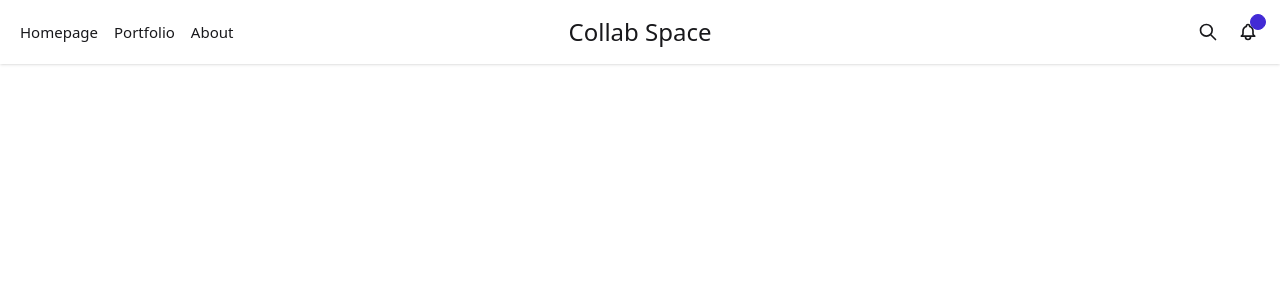
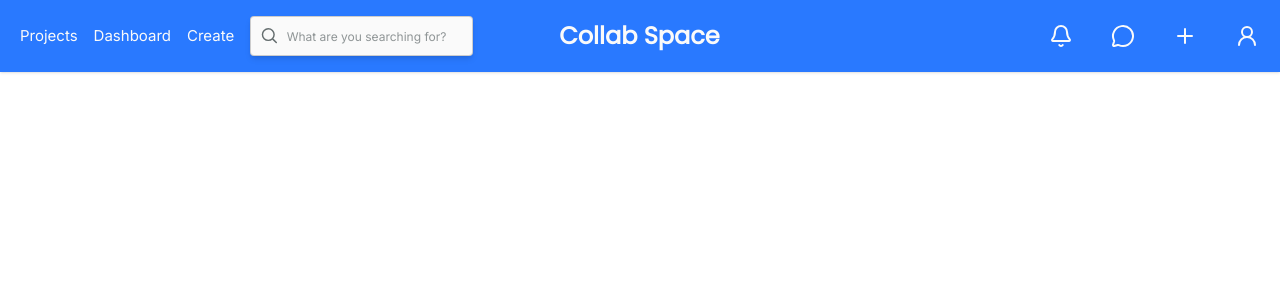
Before and after one commit to BK-Bagchi/collab-space, a React (Vite) app: page / in a window 1280 px wide. Shown: the top 300 px of the page. Built offline with nearby package versions, Linux system fonts and the light colour scheme.

Commit message:
Navbar section markup done

```diff
--- a/index.html
+++ b/index.html
@@ -2,11 +2,20 @@
 <html lang="en">
   <head>
     <meta charset="UTF-8" />
-    <link
-      rel="icon"
-      type="image/svg+xml"
-      href="./src/assets/Collab_Space_icon.png"
-    />
+    <!-- Logo Font: Poppins -->
+    <!-- prettier-ignore -->
+    <link href="https://fonts.googleapis.com/css2?family=Poppins&display=swap" rel="stylesheet">
+
+    <!-- Headings Font: Montserrat -->
+    <!-- prettier-ignore -->
+    <link href="https://fonts.googleapis.com/css2?family=Montserrat&display=swap" rel="stylesheet">
+
+    <!-- Body Font: Inter -->
+    <!-- prettier-ignore -->
+    <link href="https://fonts.googleapis.com/css2?family=Inter&display=swap" rel="stylesheet">
+
+    <!-- prettier-ignore -->
+    <link rel="icon" type="image/svg+xml" href="./src/assets/Collab_Space_icon.png"  />
     <meta name="viewport" content="width=device-width, initial-scale=1.0" />
     <title>Collab Space</title>
   </head>
--- a/package.json
+++ b/package.json
@@ -12,6 +12,7 @@
   "dependencies": {
     "@tailwindcss/vite": "^4.1.14",
     "axios": "^1.12.2",
+    "lucide-react": "^0.545.0",
     "react": "^19.1.1",
     "react-dom": "^19.1.1",
     "tailwindcss": "^4.1.14"
--- a/src/components/shared/Navbar/Navbar.jsx
+++ b/src/components/shared/Navbar/Navbar.jsx
@@ -1,89 +1,72 @@
-import React from "react";
-import Li from "./Li.jsx";
+import React, { useEffect, useState } from "react";
+import PublicList from "./PublicList.jsx";
 import projectName from "../../../utils/getProjectName.js";
+import PrivateList from "./PrivateList.jsx";
+import PrivateBtn from "./PrivateBtn.jsx";
+import PublicBtn from "./PublicBtn.jsx";
 
-const navbar = () => {
+const Navbar = () => {
+  const [loggedIn, setLoggedIn] = useState(false);
+  useEffect(() => {
+    setLoggedIn(true);
+  }, []);
+
   return (
-    <div className="navbar bg-base-100 shadow-sm px-3">
+    <div className="navbar bg-[#2979FF] text-[#FAFAFA] shadow-sm px-3">
       <div className="navbar-start">
         <div className="dropdown md:hidden">
           <div tabIndex={0} role="button" className="btn btn-ghost btn-circle">
-            <svg
-              xmlns="http://www.w3.org/2000/svg"
-              className="h-5 w-5"
-              fill="none"
-              viewBox="0 0 24 24"
-              stroke="currentColor"
-            >
+            {/* prettier-ignore */}
+            <svg  xmlns="http://www.w3.org/2000/svg" className="h-5 w-5" fill="none" viewBox="0 0 24 24"  stroke="currentColor" >
               {" "}
-              <path
-                strokeLinecap="round"
-                strokeLinejoin="round"
-                strokeWidth="2"
-                d="M4 6h16M4 12h16M4 18h7"
-              />{" "}
+            {/* prettier-ignore */}
+              <path strokeLinecap="round" strokeLinejoin="round" strokeWidth="2" d="M4 6h16M4 12h16M4 18h7" />
+              {" "}
             </svg>
           </div>
           <ul
             tabIndex="-1"
-            className="menu menu-sm dropdown-content bg-base-100 rounded-box z-1 mt-3 w-52 p-2 shadow"
+            className="menu menu-sm body-font bg-[#2979FF] dropdown-content rounded-box z-1 mt-3 w-52 p-2 shadow"
           >
-            <Li />
+            {loggedIn ? <PrivateList /> : <PublicList />}
           </ul>
         </div>
-        <div className="hidden md:flex">
+        <div className="hidden md:flex w-full">
           <ul
             tabIndex="1"
-            className="menu menu-sm bg-base-100 rounded-box z-1 w-auto p-2 flex flex-row gap-4"
+            className="menu menu-sm body-font w-full rounded-box z-1 p-2 flex flex-row items-center gap-4"
           >
-            <Li />
+            {loggedIn ? <PrivateList /> : <PublicList />}
           </ul>
         </div>
       </div>
       <div className="navbar-center">
-        <a className="text-2xl">{projectName()}</a>
+        <a className="text-2xl font-bold logo-font">{projectName()}</a>
       </div>
-      <div className="navbar-end">
-        <button className="btn btn-ghost btn-circle">
-          <svg
-            xmlns="http://www.w3.org/2000/svg"
-            className="h-5 w-5"
-            fill="none"
-            viewBox="0 0 24 24"
-            stroke="currentColor"
-          >
-            {" "}
-            <path
-              strokeLinecap="round"
-              strokeLinejoin="round"
-              strokeWidth="2"
-              d="M21 21l-6-6m2-5a7 7 0 11-14 0 7 7 0 0114 0z"
-            />{" "}
-          </svg>
-        </button>
-        <button className="btn btn-ghost btn-circle">
-          <div className="indicator">
-            <svg
-              xmlns="http://www.w3.org/2000/svg"
-              className="h-5 w-5"
-              fill="none"
-              viewBox="0 0 24 24"
-              stroke="currentColor"
-            >
-              {" "}
-              <path
-                strokeLinecap="round"
-                strokeLinejoin="round"
-                strokeWidth="2"
-                d="M15 17h5l-1.405-1.405A2.032 2.032 0 0118 14.158V11a6.002 6.002 0 00-4-5.659V5a2 2 0 10-4 0v.341C7.67 6.165 6 8.388 6 11v3.159c0 .538-.214 1.055-.595 1.436L4 17h5m6 0v1a3 3 0 11-6 0v-1m6 0H9"
-              />{" "}
-            </svg>
-            <span className="badge badge-xs badge-primary indicator-item"></span>
-          </div>
-        </button>
+      <div className="navbar-end body-font pl-2">
+        {loggedIn ? <PrivateBtn /> : <PublicBtn />}
       </div>
     </div>
   );
 };
 
-export default navbar;
+export default Navbar;
+
+// [ Collab Space ]    Home | Features | About     [ Login ] [ Signup ]
+// +--------------------------------------------------------------------------------------------------+
+// | 🪶 Collab Space     🔍 [Search Bar]          🔔 💬 ➕  👤 (Profile Dropdown)   🌞/🌙               |
+// +--------------------------------------------------------------------------------------------------+
+// +----------------------------------+
+// | 👤 Dipto Bagchi (Admin)          |
+// |----------------------------------|
+// | 🏠 Dashboard                     |
+// | 📁 Projects                      |
+// | ✅ Tasks                         |
+// | 💬 Chat                          |
+// | 📎 Files                         |
+// | 👥 Team Members                  |
+// | 📊 Analytics                     |
+// | ⚙️ Settings                      |
+// |----------------------------------|
+// | ⬅️ Collapse | 🚪 Logout          |
+// +----------------------------------+
--- /dev/null
+++ b/src/components/shared/Navbar/PrivateBtn.jsx
@@ -0,0 +1,59 @@
+import React from "react";
+import {
+  Bell,
+  LogOut,
+  MessageCircle,
+  Plus,
+  Settings,
+  User,
+  UserRound,
+} from "lucide-react";
+
+const PrivateBtn = () => {
+  return (
+    <div className="flex items-center gap-x-0 md:gap-x-5">
+      <button className="btn btn-ghost btn-sm px-2 text-charcoalGray hover:bg-[#FAFAFA] hover:text-[#2979FF]">
+        <Bell />
+      </button>
+      <button className="btn btn-ghost btn-sm px-2 text-charcoalGray hover:bg-[#FAFAFA] hover:text-[#2979FF]">
+        <MessageCircle />
+      </button>
+      <button className="btn btn-ghost btn-sm px-2 text-charcoalGray hover:bg-[#FAFAFA] hover:text-[#2979FF]">
+        <Plus />
+      </button>
+      <div className="dropdown dropdown-end">
+        <label
+          tabIndex={0}
+          className="btn btn-ghost btn-sm px-2 rounded-full text-charcoalGray hover:bg-[#FAFAFA] hover:text-[#2979FF]"
+        >
+          <UserRound />
+        </label>
+        <ul
+          tabIndex={0}
+          className="dropdown-content menu p-2 shadow bg-[#2972FF] rounded-box w-40"
+        >
+          <li>
+            <a>
+              <User />
+              Profile
+            </a>
+          </li>
+          <li>
+            <a>
+              <Settings />
+              Settings
+            </a>
+          </li>
+          <li>
+            <a>
+              <LogOut />
+              Logout
+            </a>
+          </li>
+        </ul>
+      </div>
+    </div>
+  );
+};
+
+export default PrivateBtn;
--- /dev/null
+++ b/src/components/shared/Navbar/PrivateList.jsx
@@ -0,0 +1,27 @@
+import React from "react";
+
+const PrivateList = () => {
+  return (
+    <>
+      <li className="text-[15px] cursor-pointer">Projects</li>
+      <li className="text-[15px] cursor-pointer">Dashboard</li>
+      <li className="text-[15px] cursor-pointer">Create</li>
+      <li className="hidden lg:inline">
+        <label className="input input-bordered flex items-center gap-2 max-w-md shadow-md bg-[#FAFAFA] text-[#263234]">
+          {/* prettier-ignore */}
+          <svg  xmlns="http://www.w3.org/2000/svg" fill="none" viewBox="0 0 24 24" className="h-5 w-5 opacity-70" >
+          {/* prettier-ignore */}
+            <path stroke="currentColor" strokeLinecap="round" strokeLinejoin="round" strokeWidth="2" d="m21 21-4.35-4.35M10 18a8 8 0 1 0 0-16 8 8 0 0 0 0 16z" />
+          </svg>
+          <input
+            type="text"
+            className="grow"
+            placeholder="What are you searching for?"
+          />
+        </label>
+      </li>
+    </>
+  );
+};
+
+export default PrivateList;
--- /dev/null
+++ b/src/components/shared/Navbar/PublicBtn.jsx
@@ -0,0 +1,16 @@
+import React from "react";
+
+const PublicBtn = () => {
+  return (
+    <div className="flex items-center gap-3">
+      <button className="btn btn-outline btn-sm text-[#2979FF] bg-[#FAFAFA] hover:bg-[#2979FF] hover:text-white transition">
+        Login
+      </button>
+      <button className="btn btn-primary btn-sm text-white bg-[#8E24AA] hover:bg-[#8E24AA]/90 transition">
+        Signup
+      </button>
+    </div>
+  );
+};
+
+export default PublicBtn;
--- a/src/components/shared/Navbar/Li.jsx
+++ b/src/components/shared/Navbar/PublicList.jsx
@@ -3,8 +3,8 @@ import React from "react";
 const li = () => {
   return (
     <>
-      <li className="text-[15px] cursor-pointer">Homepage</li>
-      <li className="text-[15px] cursor-pointer">Portfolio</li>
+      <li className="text-[15px] cursor-pointer">Home</li>
+      <li className="text-[15px] cursor-pointer">Features</li>
       <li className="text-[15px] cursor-pointer">About</li>
     </>
   );
--- a/src/index.css
+++ b/src/index.css
@@ -1,2 +1,14 @@
 @import "tailwindcss";
 @plugin "daisyui";
+
+.logo-font {
+  font-family: "Poppins", sans-serif;
+}
+/* Headings */
+.heading-font {
+  font-family: "Montserrat", sans-serif;
+}
+/* Body Text */
+.body-font {
+  font-family: "Inter", sans-serif;
+}
```
Also changed, not shown: 1 other file (tests, documents, lock files or other folders).
